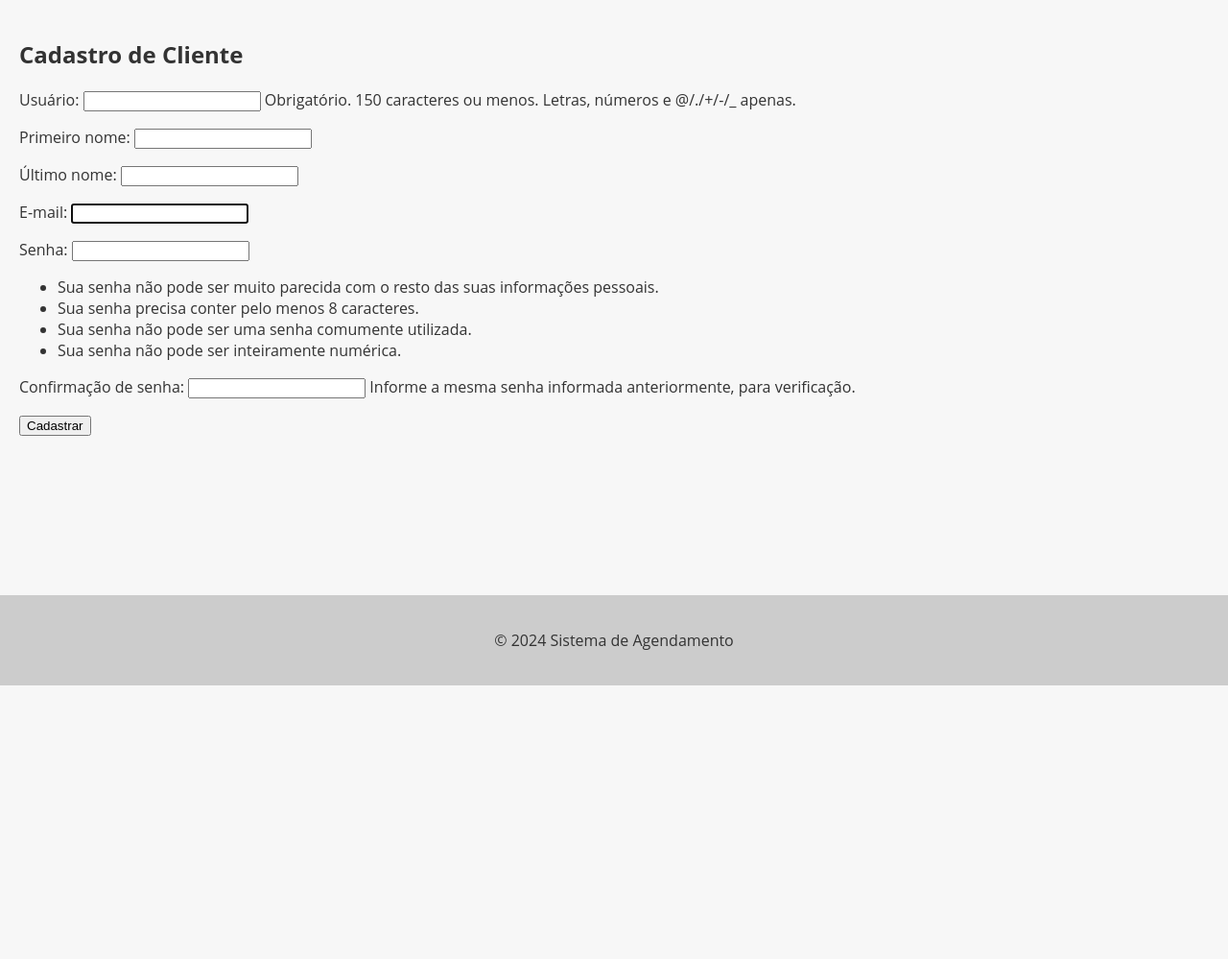
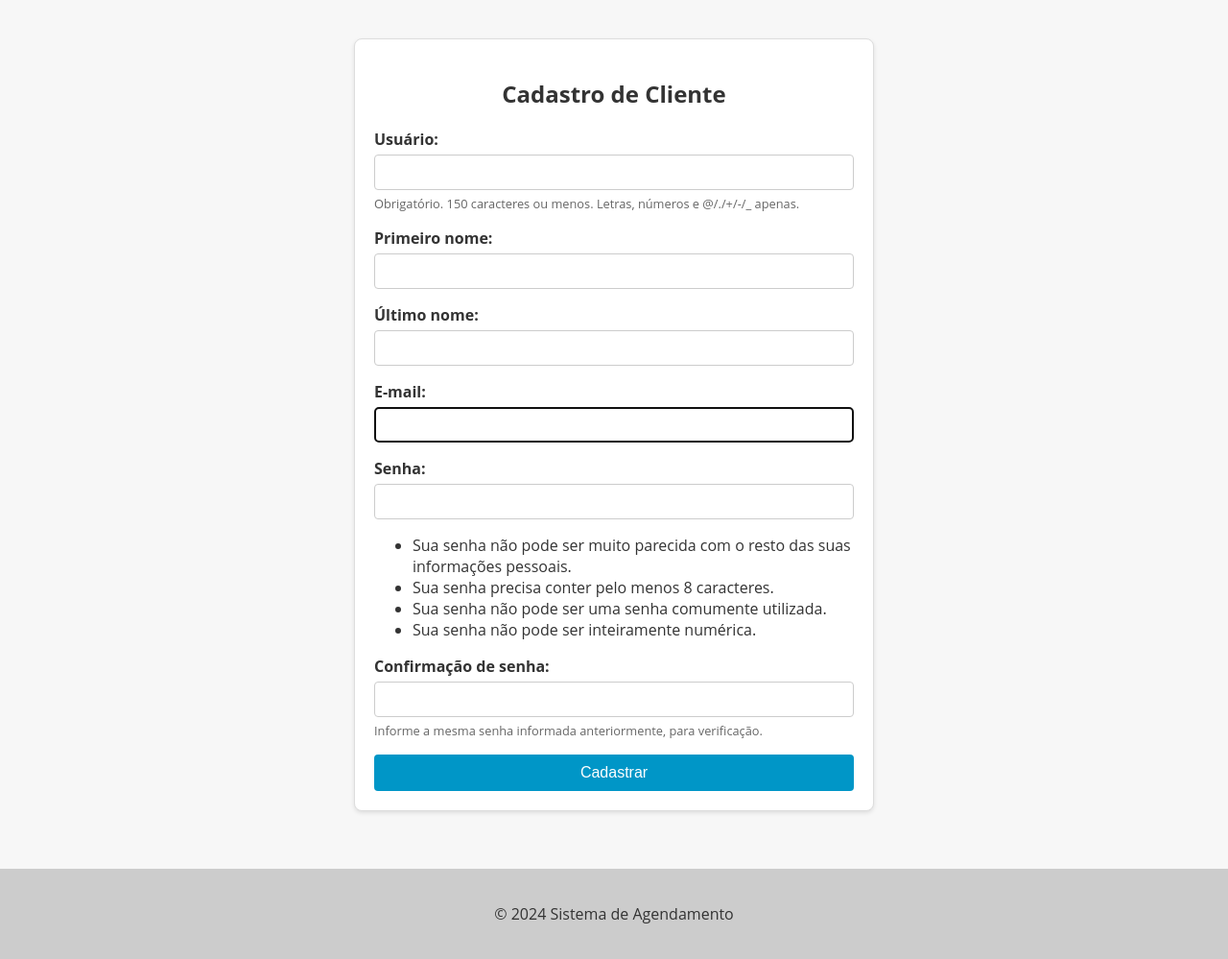
Before and after one commit to Walmir11/Django, a Django app: page /contas/cadastro/cliente/ in a window 1280 px wide. Shown: the part 50-1049 px from the top of the page at 96% size. Before the commit the page ends 764 px from the top, so only its background shows below. Run offline with Django 5.2, Linux system fonts and the light colour scheme; parts of the project's set-up code (start-up, migrations or seed data) failed here and were passed over.

Commit message:
Atualizando projeto

```diff
--- /dev/null
+++ b/accounts/templates/cadastro_form.html
@@ -0,0 +1,69 @@
+{% extends "base.html" %}
+
+{% block title %}{{ titulo_pagina }}{% endblock %}
+
+{% block content %}
+  <style>
+    .form-container {
+      max-width: 500px;
+      margin: 20px auto;
+      padding: 20px;
+      background-color: #fff;
+      border: 1px solid #ddd;
+      border-radius: 8px;
+      box-shadow: 0 2px 4px rgba(0,0,0,0.1);
+    }
+    .form-container h2 {
+      text-align: center;
+      margin-bottom: 20px;
+    }
+    .form-container .form-field {
+      margin-bottom: 15px;
+    }
+    .form-container label {
+      display: block;
+      margin-bottom: 5px;
+      font-weight: bold;
+    }
+    .form-container input {
+      width: 100%;
+      padding: 10px;
+      border: 1px solid #ccc;
+      border-radius: 4px;
+      box-sizing: border-box; /* Important */
+    }
+    .form-container button {
+      width: 100%;
+      padding: 10px;
+      background-color: #0096c7;
+      color: white;
+      border: none;
+      border-radius: 4px;
+      cursor: pointer;
+      font-size: 16px;
+    }
+    .form-container button:hover {
+      background-color: #0077a2;
+    }
+    .errorlist {
+      list-style-type: none;
+      padding: 0;
+      margin: 10px 0 0 0;
+      color: #d9534f;
+    }
+    .helptext {
+        font-size: 0.8em;
+        color: #666;
+        margin-top: 5px;
+        display: block;
+    }
+  </style>
+  <div class="form-container">
+    <form method="post" novalidate>
+      <h2>{{ titulo_pagina }}</h2>
+      {% csrf_token %}
+      {{ form.as_p }}
+      <button type="submit">Cadastrar</button>
+    </form>
+  </div>
+{% endblock %}
--- a/accounts/templates/register.html
+++ /dev/null
@@ -1,16 +0,0 @@
-{% extends "base.html" %}
-
-{% block title %}{{ titulo_pagina|default:"Cadastro" }}{% endblock %}
-
-{% block content %}
-
-    <h2>{{ titulo_pagina|default:"Crie sua conta" }}</h2>
-    <form method="post">
-        {% csrf_token %}
-
-        {{ form.as_p }}
-
-        <input type="submit" value="Cadastrar">
-    </form>
-
-{% endblock %}
--- a/accounts/urls.py
+++ b/accounts/urls.py
@@ -1,5 +1,4 @@
 from django.urls import path
-from django.contrib.auth import views as auth_views
 from .views import CadastroClienteView, CadastroProfissionalView, PainelView
 from accounts.views import login_view, logout_view
 
--- a/accounts/views.py
+++ b/accounts/views.py
@@ -1,14 +1,19 @@
-from django.contrib.auth.forms import UserCreationForm, AuthenticationForm
+from django.contrib.auth.mixins import LoginRequiredMixin
+from django.views.generic import TemplateView, CreateView
+from django.urls import reverse_lazy
+from django.utils import timezone
+from agendamento.models import Agendamento, Servico
+from .forms import ClienteCreationForm, ProfissionalCreationForm
+from django.contrib.auth.forms import AuthenticationForm
+from django.contrib.auth import login, logout
 from django.shortcuts import render, redirect
-from django.contrib.auth import authenticate, login, logout
-from django.urls import reverse_lazy
-from django.views.generic import CreateView, TemplateView
-from django.contrib.auth.mixins import LoginRequiredMixin
-from .forms import ClienteCreationForm, ProfissionalCreationForm
 
 class CadastroClienteView(CreateView):
+    """
+    View para o cadastro de novos usuários do tipo Cliente.
+    """
     form_class = ClienteCreationForm
-    template_name = 'register.html'
+    template_name = 'cadastro_form.html'
     success_url = reverse_lazy('login')
 
     def get_context_data(self, **kwargs):
@@ -16,9 +21,13 @@ class CadastroClienteView(CreateView):
         context['titulo_pagina'] = 'Cadastro de Cliente'
         return context
 
+
 class CadastroProfissionalView(CreateView):
+    """
+    View para o cadastro de novos usuários do tipo Profissional.
+    """
     form_class = ProfissionalCreationForm
-    template_name = 'register.html'
+    template_name = 'cadastro_form.html'
     success_url = reverse_lazy('login')
 
     def get_context_data(self, **kwargs):
@@ -26,12 +35,44 @@ class CadastroProfissionalView(CreateView):
         context['titulo_pagina'] = 'Cadastro de Profissional'
         return context
 
+
 class PainelView(LoginRequiredMixin, TemplateView):
+    """
+    View que direciona o usuário para o painel correto (cliente ou profissional)
+    e carrega os dados necessários para cada um.
+    """
+
     def get_template_names(self):
-        # Decide qual painel mostrar baseado no tipo de usuário
-        if self.request.user.user_type == 'PROFISSIONAL':
+        """Define qual template será usado com base no tipo de usuário."""
+        user = self.request.user
+        if user.user_type == 'CLIENTE':
+            return ['painel_cliente.html']
+        elif user.user_type == 'PROFISSIONAL':
             return ['painel_profissional.html']
-        return ['painel_cliente.html']
+        # Fallback para um template genérico, caso necessário
+        return ['painel_base.html']
+
+    def get_context_data(self, **kwargs):
+        """Adiciona os dados específicos de cada painel ao contexto."""
+        context = super().get_context_data(**kwargs)
+        user = self.request.user
+        now = timezone.now()
+
+        if user.user_type == 'CLIENTE':
+            # Para clientes, busca os agendamentos futuros
+            context['agendamentos_futuros'] = Agendamento.objects.filter(
+                cliente=user, data_hora_inicio__gte=now
+            ).order_by('data_hora_inicio')
+
+        elif user.user_type == 'PROFISSIONAL':
+            # Para profissionais, busca a agenda de hoje e seus serviços
+            context['agenda_hoje'] = Agendamento.objects.filter(
+                servico__profissional=user, data_hora_inicio__date=now.date()
+            ).order_by('data_hora_inicio')
+            context['servicos'] = Servico.objects.filter(profissional=user)
+
+        return context
+
 
 def login_view(request):
     form = AuthenticationForm(request, data=request.POST or None)
--- a/agendamento/templates/home.html
+++ b/agendamento/templates/home.html
@@ -31,7 +31,7 @@
         <p><strong>Profissional:</strong> {{ servico.profissional.first_name }}</p>
         <p><strong>Preço:</strong> R$ {{ servico.valor }}</p>
         <p><strong>Duração:</strong> {{ servico.duracao }}</p>
-        <a href="#">Agendar Agora</a> {# O link para agendamento será uma próxima view #}
+        <a href="{% url 'agendar_servico' servico.id %}">Agendar Agora</a>
       </div>
     {% empty %}
       <p>Nenhum serviço cadastrado no momento.</p>
--- a/agendamento/urls.py
+++ b/agendamento/urls.py
@@ -1,8 +1,9 @@
 from django.urls import path
-from .views import HomePageView, ServicoCreateView
+from .views import HomePageView, ServicoCreateView, AgendamentoCreateView
 
 # Adicione aqui as URLs para a página inicial, agendamento, etc.
 urlpatterns = [
     path('', HomePageView.as_view(), name='home'),
     path('servico/novo/', ServicoCreateView.as_view(), name='servico_create'),
+    path('agendar/<int:servico_id>/', AgendamentoCreateView.as_view(), name='agendar_servico'),
 ]
```
Also changed, not shown: accounts/templates/painel_cliente.html (added, +24 -0 lines), accounts/templates/painel_profissional.html (added, +38 -0 lines), agendamento/admin.py (+14 -11 lines), agendamento/forms.py (added, +11 -0 lines), agendamento/models.py (+6 -4 lines), agendamento/templates/agendar.html (added, +19 -0 lines), agendamento/templates/painel_cliente.html (deleted, +0 -12 lines), agendamento/templates/painel_profissional.html (deleted, +0 -16 lines), agendamento/views.py (+34 -2 lines), agendamento/migrations/0002_remove_agendamento_profissional_and_more.py (added), 1 other file.
